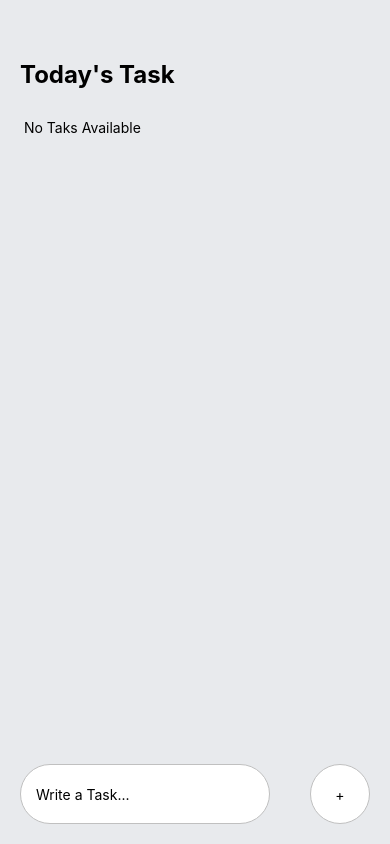
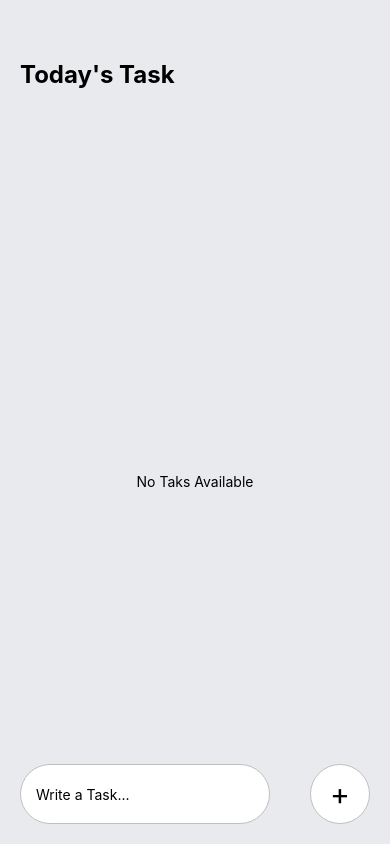
Before and after one commit to iadwait/React-Native---TODO-List-App, a React Native app: screen / in a window 390 px wide. Built offline with nearby package versions, Linux system fonts and the light colour scheme.

Commit message:
Moved No Task Container into center

```diff
--- a/App.js
+++ b/App.js
@@ -38,9 +38,11 @@ export default function App() {
                 )
               })
             ) : (
-               (
-                <Text> No Taks Available </Text>
-              )
+                (
+                  <View style={styles.noTaskContainer}>
+                    <Text> No Taks Available </Text>
+                  </View>
+                )
             )
           }
         </View>
@@ -71,6 +73,7 @@ const styles = StyleSheet.create({
   tasksWrapper: {
     paddingTop: Platform.OS === 'ios' ? 80 : 60,
     paddingHorizontal: 20,
+    flex: 1
   },
   sectionTitle: {
     fontSize: 24,
@@ -78,6 +81,7 @@ const styles = StyleSheet.create({
   },
   items: {
     marginTop: 30,
+    flex: 1
   },
   writeTaskWrapper: {
     flex: 1,
@@ -108,5 +112,14 @@ const styles = StyleSheet.create({
     borderColor: "#C0C0C0",
     borderWidth: 1
   },
-  addText: {},
+  addText: {
+    fontSize: 30,
+    color: 'black'
+  },
+  noTaskContainer: {
+    flex: 1,
+    justifyContent: 'center',
+    alignItems: 'center',
+    marginBottom: '80'
+  }
 });
--- a/src/components/Tasks.jsx
+++ b/src/components/Tasks.jsx
@@ -23,7 +23,8 @@ const styles = StyleSheet.create({
         marginBottom: 20,
         flexDirection: 'row',
         alignItems: 'center',
-        justifyContent: 'space-between'
+        justifyContent: 'space-between',
+        width: '100%'
     },
     itemLeft: {
         flexDirection: 'row',
```
